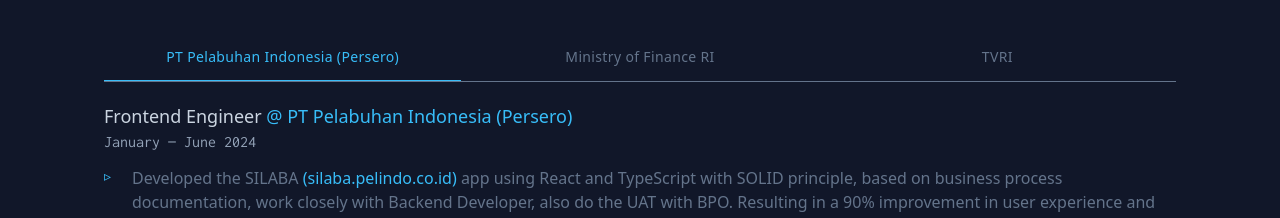
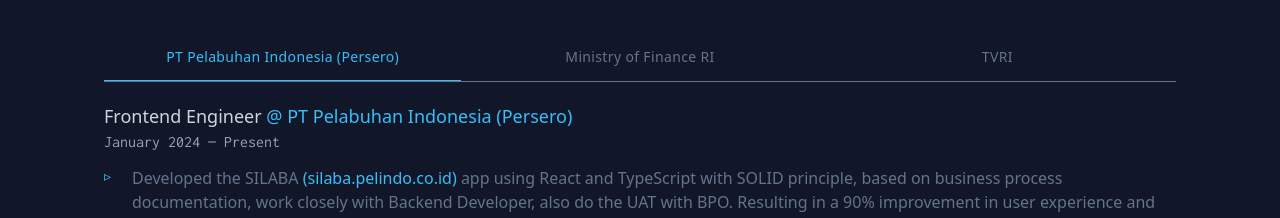
Before and after one commit to titocs/portfolio, a React (Vite) app: page / in a window 1280 px wide. Shown: the part 1760-1978 px from the top of the page. Built offline with nearby package versions, Linux system fonts and the light colour scheme.

Commit message:
update date

```diff
--- a/src/components/section/ExperienceSection.jsx
+++ b/src/components/section/ExperienceSection.jsx
@@ -157,7 +157,7 @@
                   </span>
                 </h3>
                 <h5 className="font-inconsolata text-slate-400">
-                  January — June 2024
+                  January 2024 — Present
                 </h5>
               </div>
               <ul>
```
